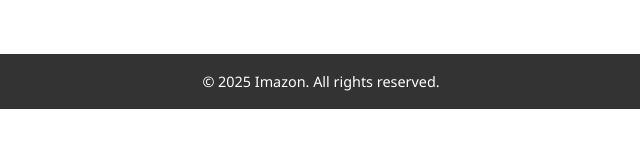
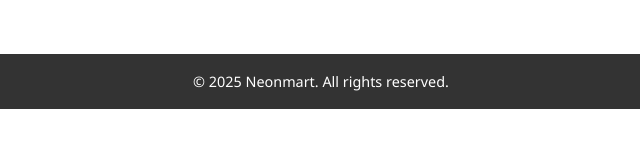
Before and after one commit to royal20000/website, a plain HTML site: page index.html in a window 1280 px wide. Shown: the part 538-686 px from the top of the page, 319-959 px from the left. Drawn offline with Linux system fonts and the light colour scheme.

Commit message:
Add files via upload

```diff
--- a/index.html
+++ b/index.html
@@ -32,7 +32,7 @@
     </section>
   </main>
   <footer>
-  <p>&copy; 2025 Imazon. All rights reserved.</p>
+  <p>&copy; 2025 Neonmart. All rights reserved.</p>
 </footer>
 
   <script src="script.js"></script>
```
